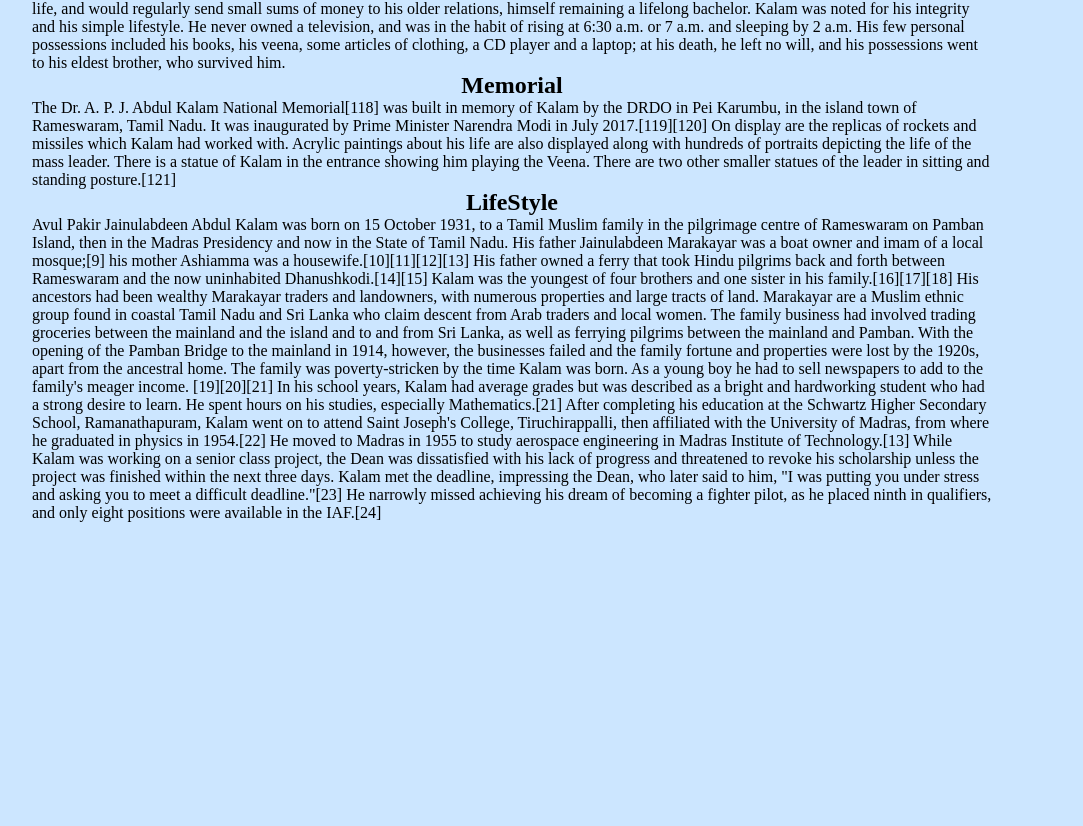
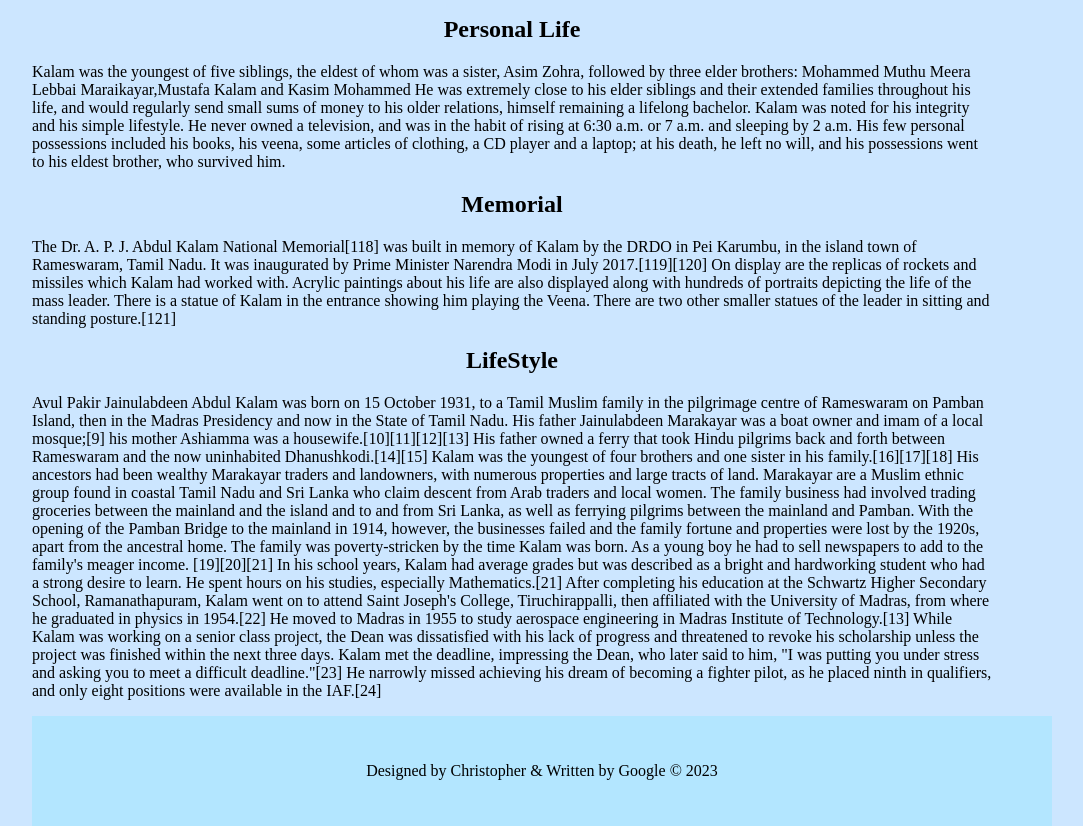
Before and after one commit to Okumu87/Tribute-Page-, a plain HTML site: page index.html in a window 1280 px wide. Shown: the part 418-1244 px from the top of the page, without its empty margins (128-1211 px from the left). Before the commit the page ends 940 px from the top, so only its background shows below. Drawn offline with Linux system fonts and the light colour scheme.

Commit message:
Added footer

```diff
--- a/index.html
+++ b/index.html
@@ -92,7 +92,11 @@
         </p>
       </div>
     </main>
-    <footer></footer>
+    <footer>
+      <p>
+        Designed by Christopher & Written by Google <span>&copy; 2023</span>
+      </p>
+    </footer>
 
     <!-- scripts  -->
     <script src="app.js"></script>
--- a/style.css
+++ b/style.css
@@ -1,5 +1,6 @@
-* {
+* html body {
   box-sizing: border-box;
+
   margin: 0;
   padding: 0;
 }
@@ -20,3 +21,11 @@ header img {
   margin-left: auto;
   margin-right: auto;
 }
+
+footer {
+  position: sticky;
+  background-color: #b3e6ff;
+  width: 960px;
+  padding: 30px;
+  text-align: center;
+}
```
Also changed, not shown: HisPics.html (+2 -0 lines).
